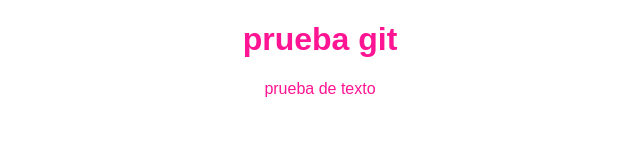
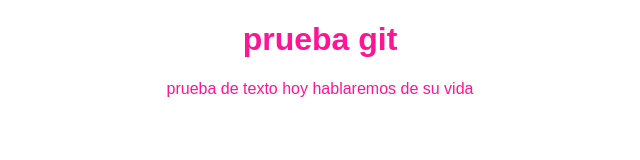
Before and after one commit to Voidfractur/hyperblog, a plain HTML site: page index.html in a window 1280 px wide. Shown: the whole page, without its empty margins (320-960 px from the left). Drawn offline with Linux system fonts and the light colour scheme.

Commit message:
se agrego de que hablara

```diff
--- a/index.html
+++ b/index.html
@@ -14,7 +14,7 @@
     </h1>
 
     <p>
-        prueba de texto
+        prueba de texto hoy hablaremos de su vida
     </p>
 </body>
 
```
